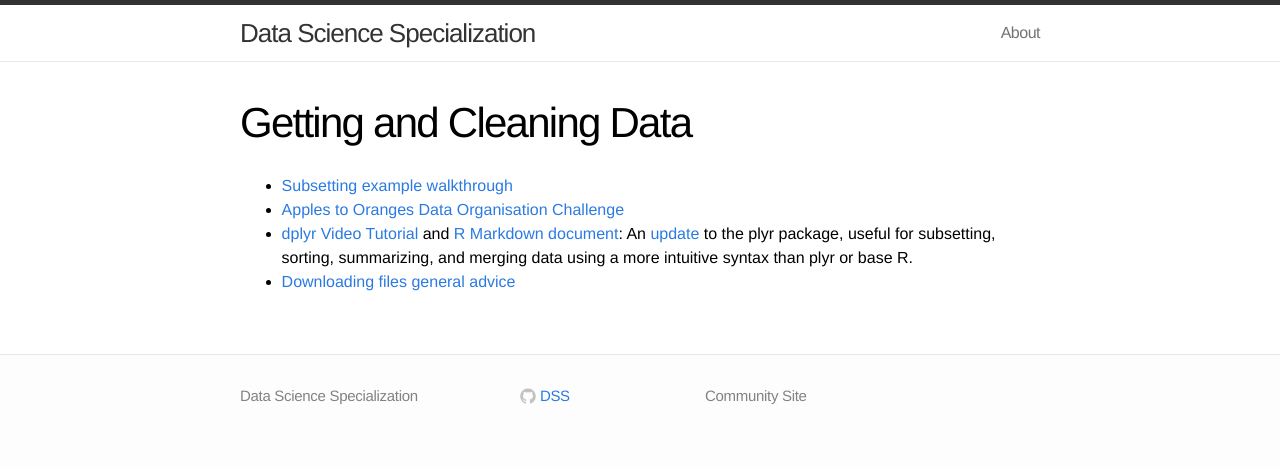
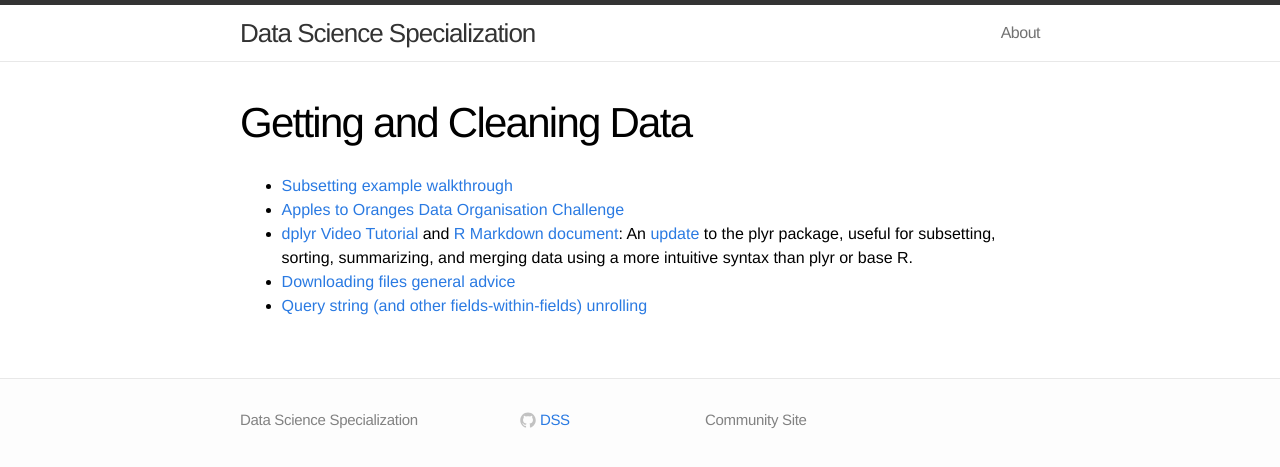
Before and after one commit to DataScienceSpecialization/DataScienceSpecialization.github.io, a Jekyll site: the page built from getclean.md, in a window 1280 px wide. Shown: the top 467 px of the page. Built offline with Jekyll 4.4.1, drawn with Linux system fonts in a browser that asks for light colours.

Commit message:
Update getclean.md
added query string unrolling

```diff
--- a/getclean.md
+++ b/getclean.md
@@ -8,3 +8,4 @@
 - [Apples to Oranges Data Organisation Challenge](https://github.com/thoughtfulbloke/faoexample)
 - [dplyr Video Tutorial](https://www.youtube.com/watch?v=jWjqLW-u3hc) and [R Markdown document](http://rpubs.com/justmarkham/dplyr-tutorial): An [update](http://blog.rstudio.org/2014/01/17/introducing-dplyr/) to the plyr package, useful for subsetting, sorting, summarizing, and merging data using a more intuitive syntax than plyr or base R.
 - [Downloading files general advice](http://rpubs.com/thoughtfulbloke/downloadtips)
+- [Query string (and other fields-within-fields) unrolling](http://rpubs.com/schnee/32988)
```
